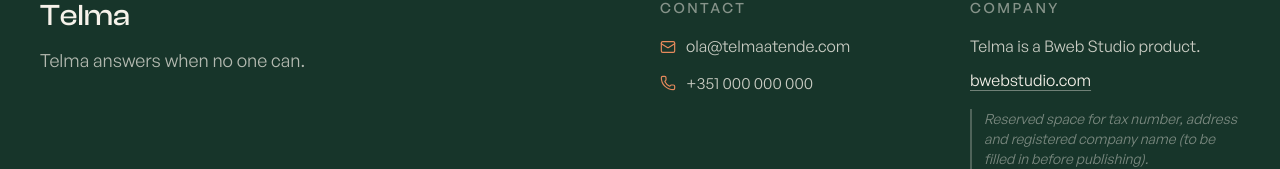
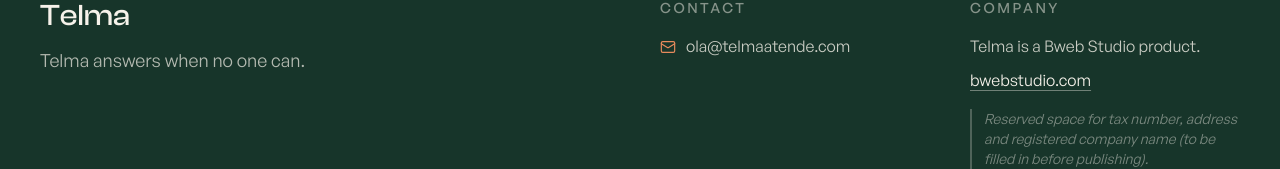
Before and after one commit to bwebstudio/telmaatende-web, a Next.js app in the folder web/: page /en in a window 1280 px wide. Shown: the part 7186-7355 px from the top of the page. Built offline with nearby package versions, Linux system fonts and the light colour scheme; no server answers.

Commit message:
Remove placeholder phone from footer
No phone number yet — keep only the email until one is purchased. The
content field is kept for easy re-add later.

Co-Authored-By: Claude Opus 4.8 (1M context) <noreply@anthropic.com>

```diff
--- a/web/components/Footer.tsx
+++ b/web/components/Footer.tsx
@@ -1,5 +1,5 @@
 import Link from 'next/link'
-import { Mail, Phone } from 'lucide-react'
+import { Mail } from 'lucide-react'
 import type { Content, Locale } from '@/content'
 import { Container } from './Container'
 
@@ -25,15 +25,6 @@ export function Footer({ c, lang }: { c: Content; lang: Locale }) {
                 >
                   <Mail size={16} strokeWidth={1.75} className="shrink-0 text-accent-light" aria-hidden />
                   {c.footer.email}
-                </a>
-              </li>
-              <li>
-                <a
-                  href={`tel:${c.footer.phone.replace(/\s+/g, '')}`}
-                  className="inline-flex items-center gap-2.5 text-paper/80 hover:text-paper"
-                >
-                  <Phone size={16} strokeWidth={1.75} className="shrink-0 text-accent-light" aria-hidden />
-                  {c.footer.phone}
                 </a>
               </li>
             </ul>
```
